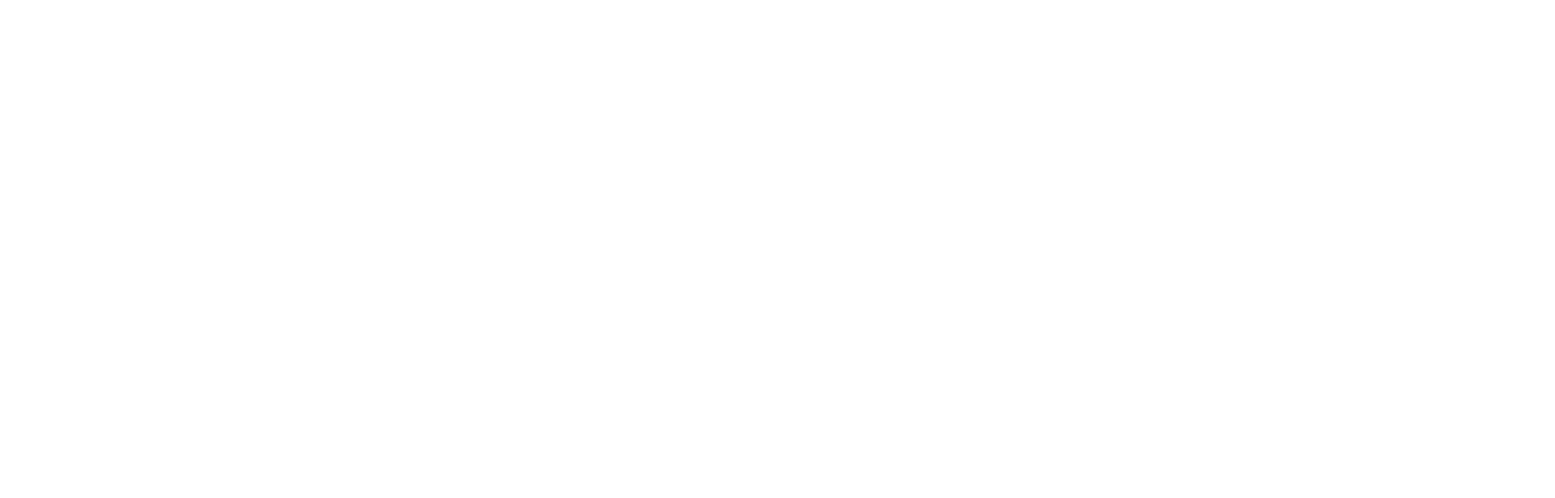
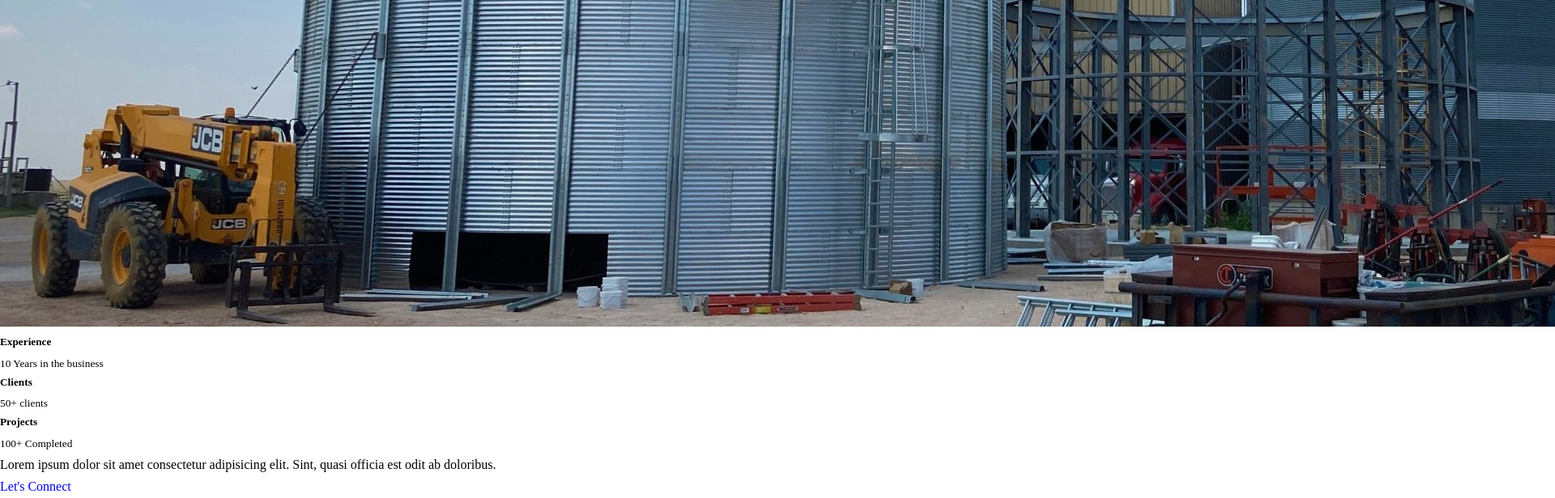
Before and after one commit to servando18/regency-app, a React (Create React App) app: page / in a window 1280 px wide. Shown: the part 700-1316 px from the top of the page at 81% size, 1920 px wide, since content can reach past the window. Before the commit the page ends 800 px from the top, so only its background shows below. Built offline with nearby package versions, Linux system fonts and the light colour scheme.

Commit message:
update to about component

```diff
--- a/src/components/About/about.jsx
+++ b/src/components/About/about.jsx
@@ -1,11 +1,49 @@
 import React from 'react'
 import './about.css'
+import company from '../../assets/company.jpeg'
 
 const About = () => {
     return (
         <section id='about'>
             <h5>About Us</h5>
-        </section>
+
+            <div className="container about__container">
+        <div className="about__company">
+          <div className="about__company-image">
+            <img src={company} alt="About Image" />
+          </div>
+        </div>
+
+        <div className="about__content">
+          <div className="about__cards">
+            <article className='about__card'>
+
+              <h5>Experience</h5>
+              <small>10 Years in the business</small>
+            </article>
+
+            <article className='about__card'>
+
+              <h5>Clients </h5>
+              <small>50+ clients</small>
+            </article>
+
+            <article className='about__card'>
+
+              <h5>Projects</h5>
+              <small>100+ Completed</small>
+            </article>
+          </div>
+
+          <p>
+            Lorem ipsum dolor sit amet consectetur adipisicing elit. Sint, quasi officia est odit ab doloribus.
+          </p>
+
+          <a href="#contact" className='btn btn-primary'>Let's Connect</a>
+        </div>
+      </div>
+    </section>
+
     )
 }
 
```
Also changed, not shown: src/assets/company.jpeg (added).
